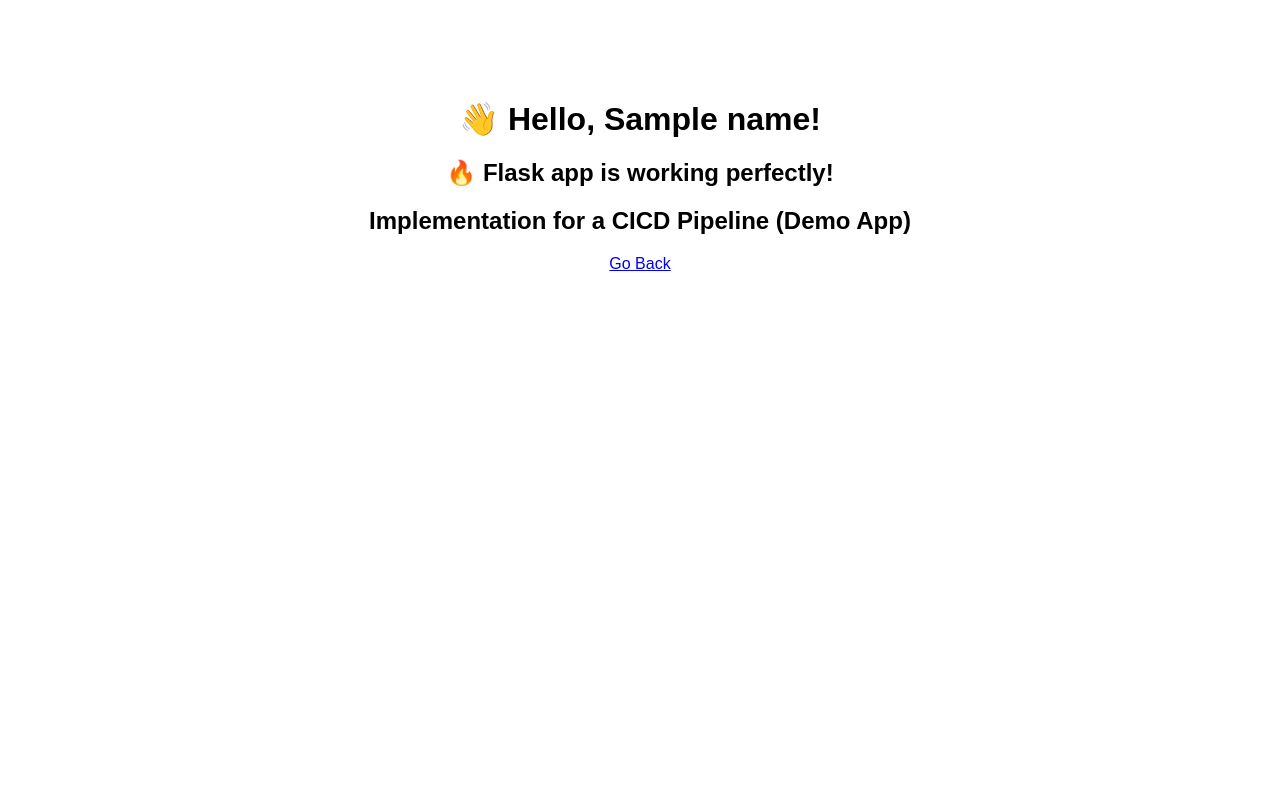
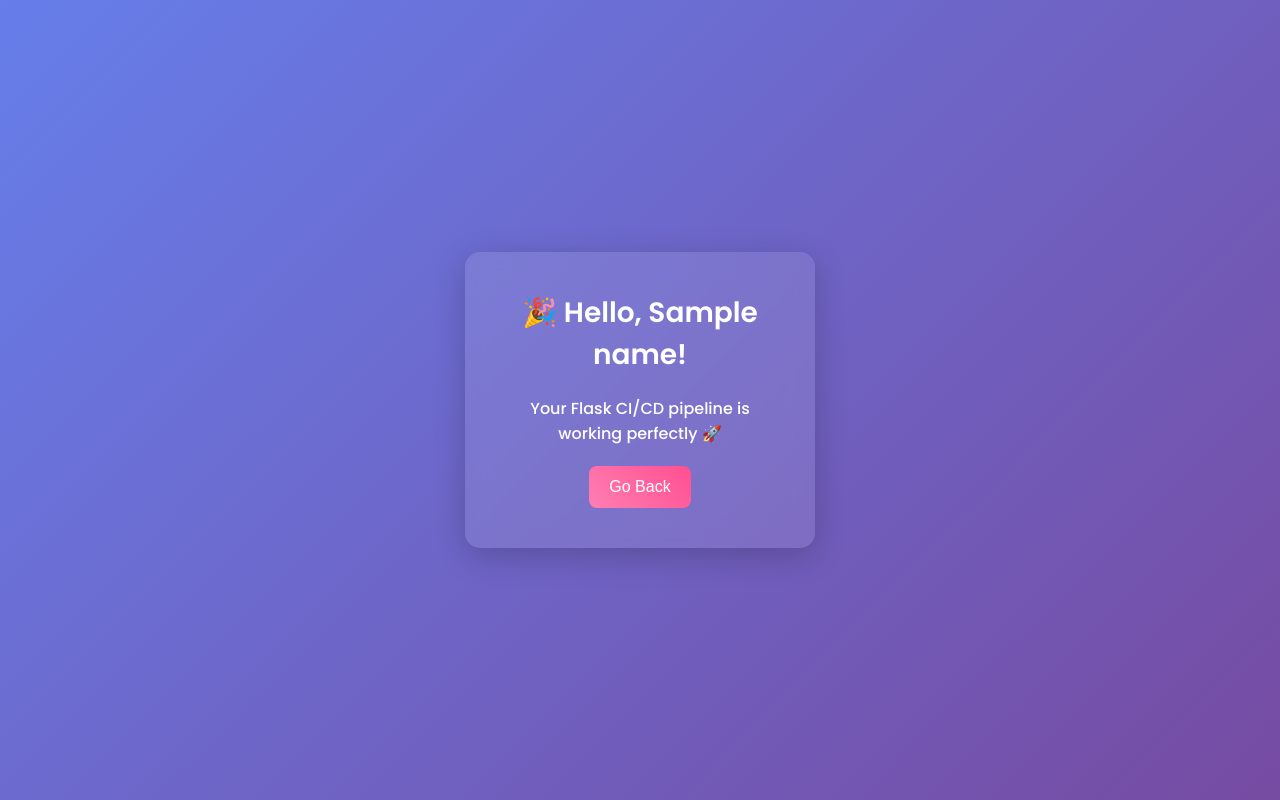
Before and after one commit to SId30003/flask-two-tier-app, a Flask app: template templates/greet.html in a window 1280 px wide. Run offline with Flask 3, Linux system fonts and the light colour scheme; the template is opened without the code that fills it: most values are stand-ins (such as "Sample title", 1, 10 or a date in 2020).

Commit message:
Update greet.html

```diff
--- a/templates/greet.html
+++ b/templates/greet.html
@@ -1,16 +1,24 @@
 <!DOCTYPE html>
-<html>
+<html lang="en">
 <head>
-    <title>Greeting</title>
+    <meta charset="UTF-8">
+    <meta name="viewport" content="width=device-width, initial-scale=1.0">
+    <title>Welcome</title>
+
+    <link href="https://fonts.googleapis.com/css2?family=Poppins:wght@300;500;600&display=swap" rel="stylesheet">
+    <link rel="stylesheet" href="{{ url_for('static', filename='css/style.css') }}">
 </head>
-<body style="text-align:center; margin-top:100px; font-family:Arial;">
 
-    <h1>👋 Hello, {{ name }}!</h1>
-    <h2>🔥 Flask app is working perfectly!</h2>
+<body>
 
-    <h2>Implementation for a CICD Pipeline (Demo App)</h2>
+    <div class="container">
+        <h1>🎉 Hello, {{ name }}!</h1>
+        <p>Your Flask CI/CD pipeline is working perfectly 🚀</p>
 
-    <a href="/">Go Back</a>
+        <a href="/">
+            <button>Go Back</button>
+        </a>
+    </div>
 
 </body>
 </html>
```
